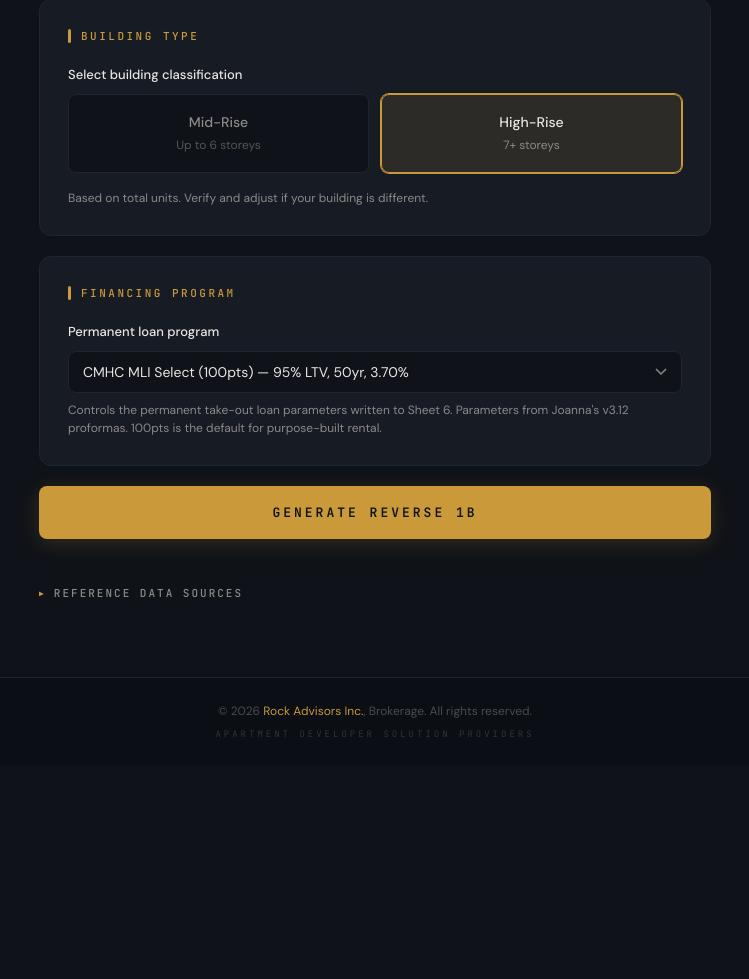
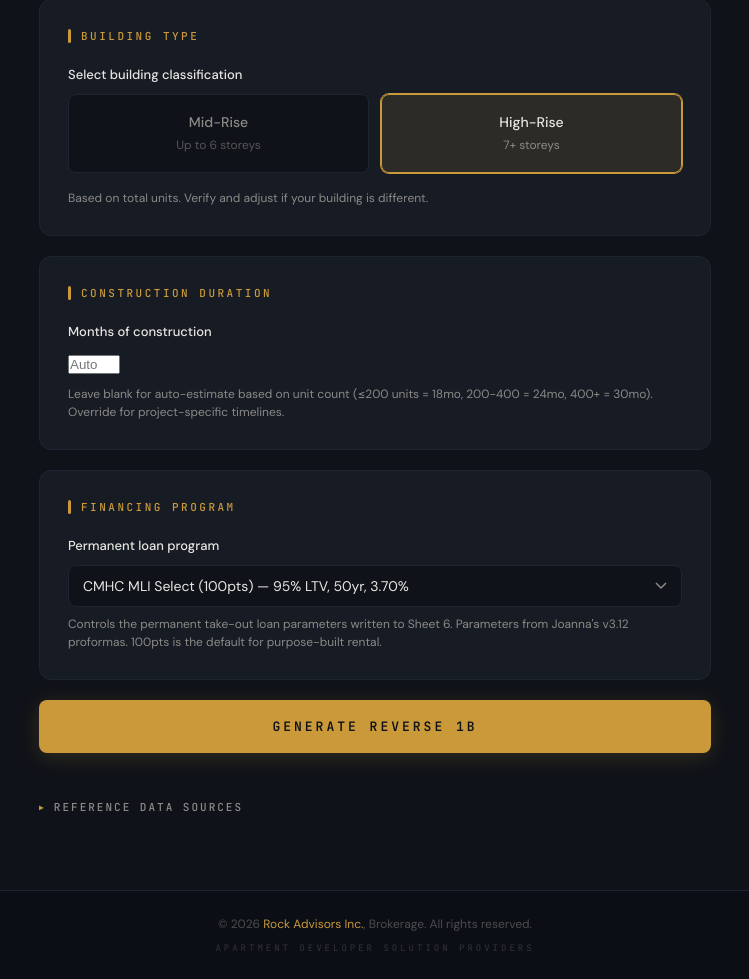
Before and after one commit to droduque/reverse-1b-tool, a Flask app: page / in a window 1280 px wide. Shown: the part 1109-2088 px from the top of the page, without its empty margins (265-1014 px from the left). Before the commit the page ends 1846 px from the top, so only its background shows below. Run offline with Flask 3, Linux system fonts and the light colour scheme; data that the repository does not hold is empty; some web fonts are replaced.

Commit message:
Fix utilities rounding, add construction duration auto-sizing and override
- Utilities: keep 2 decimal places in PSF back-calculation (was rounding to
  integer, causing ~$45/unit discrepancy on 490 St Clair)
- Construction duration: auto-suggest from unit count (≤200=18mo, 200-400=24mo,
  400+=30mo) with manual override field in upload form
- Add Noor's feedback files (Word review + generated outputs for reference)

Fixes from Noor's first round of testing on 2026-04-01.

Co-Authored-By: Claude Opus 4.6 (1M context) <noreply@anthropic.com>

```diff
--- a/app.py
+++ b/app.py
@@ -199,6 +199,15 @@ def generate():
         except ValueError:
             pass
 
+    # Get construction duration override (blank = auto from unit count)
+    construction_months = None
+    constr_str = request.form.get('construction_months', '').strip()
+    if constr_str != '':
+        try:
+            construction_months = int(constr_str)
+        except ValueError:
+            pass
+
     # Save uploaded file to temp location
     with tempfile.NamedTemporaryFile(suffix=ext, delete=False) as tmp:
         file.save(tmp.name)
@@ -233,7 +242,7 @@ def generate():
         if 'assessed_value' in tax_overrides:
             data['assessed_value'] = tax_overrides['assessed_value']
 
-        log = populate_template(data, output_path, municipality=municipality, building_type=building_type, financing_program=financing_program)
+        log = populate_template(data, output_path, municipality=municipality, building_type=building_type, financing_program=financing_program, construction_months=construction_months)
 
         # Also export the project JSON for the presentation tool
         json_filename = f"Reverse_1B_{project_name}_{today}.json"
--- a/populate_reverse_1b.py
+++ b/populate_reverse_1b.py
@@ -717,7 +717,7 @@ def consolidate_unit_mix(unit_types):
 # TEMPLATE WRITER — copies template and writes data to 3 sheets
 # ---------------------------------------------------------------------------
 
-def populate_template(data, output_path, municipality=None, building_type='high-rise', financing_program=None):
+def populate_template(data, output_path, municipality=None, building_type='high-rise', financing_program=None, construction_months=None):
     """
     Copy the Reverse 1B template and write parsed 1A data into it.
     Uses the ZIP/XML writer to preserve all drawings, images, and formatting.
@@ -725,6 +725,7 @@ def populate_template(data, output_path, municipality=None, building_type='high-
 
     municipality: dict from load_dc_rates() with 'name' and 'rates' keys, or None
     building_type: 'mid-rise' or 'high-rise' — affects Altus cost guide row reference
+    construction_months: override for construction duration (default: auto from unit count)
     """
     from xml_writer import write_cell, save_workbook
 
@@ -869,7 +870,7 @@ def populate_template(data, output_path, municipality=None, building_type='high-
     if utilities_per_unit:
         common_area = gfa - data['total_rentable_sf']
         if common_area > 0:
-            utilities_psf = round(utilities_per_unit * data['total_units'] / common_area)
+            utilities_psf = round(utilities_per_unit * data['total_units'] / common_area, 2)
         else:
             utilities_psf = DEFAULT_UTILITIES_PSF
         queue_write(sheet1_writes, 'E80', utilities_psf,
@@ -1035,7 +1036,21 @@ def populate_template(data, output_path, municipality=None, building_type='high-
 
     queue_write(sheet5_writes, 'E12', 0, "Land purchase duration (months)")
     queue_write(sheet5_writes, 'E13', 12, "Pre-development duration (months)")
-    queue_write(sheet5_writes, 'E14', 18, "Construction duration (months)")
+
+    # Construction duration: use override if provided, else auto-suggest from unit count
+    # Rule of thumb: <200 units = 18mo, 200-400 = 24mo, 400+ = 30mo
+    auto_construction = construction_months is None
+    if auto_construction:
+        total = data['total_units']
+        if total <= 200:
+            construction_months = 18
+        elif total <= 400:
+            construction_months = 24
+        else:
+            construction_months = 30
+    queue_write(sheet5_writes, 'E14', construction_months,
+                f"Construction duration ({construction_months}mo — {'auto from ' + str(data['total_units']) + ' units' if auto_construction else 'user override'})")
+
     queue_write(sheet5_writes, 'E16', 0, "Stabilized duration (months)")
     queue_write(sheet5_writes, 'F15', -3, "Lease-up offset (months)")
     queue_write(sheet5_writes, 'E37', 0.08, "Profit percentage (8%)")
--- a/templates/index.html
+++ b/templates/index.html
@@ -777,6 +777,16 @@ select option {
       </div>
     </div>
 
+    <!-- Construction Duration -->
+    <div class="card">
+      <div class="card-title">Construction Duration</div>
+      <div class="form-group">
+        <label for="construction_months">Months of construction</label>
+        <input type="number" name="construction_months" id="constructionMonths" placeholder="Auto" min="6" max="60" step="1">
+        <div class="hint" id="constructionHint">Leave blank for auto-estimate based on unit count (&le;200 units = 18mo, 200-400 = 24mo, 400+ = 30mo). Override for project-specific timelines.</div>
+      </div>
+    </div>
+
     <!-- Financing Program -->
     <div class="card">
       <div class="card-title">Financing Program</div>
@@ -943,6 +953,15 @@ function previewFile(file) {
         taxHint.textContent = 'No property tax data found in 1A. Enter values manually if known.';
       }
 
+      // Auto-suggest construction duration based on unit count
+      var constrInput = document.getElementById('constructionMonths');
+      var constrHint = document.getElementById('constructionHint');
+      if (data.total_units) {
+        var suggested = data.total_units <= 200 ? 18 : (data.total_units <= 400 ? 24 : 30);
+        constrInput.placeholder = suggested + 'mo (auto)';
+        constrHint.textContent = data.total_units + ' units \u2192 ' + suggested + ' months suggested. Override if your project timeline differs.';
+      }
+
       // Show preview card with auto-detected info
       document.getElementById('previewAddress').textContent = data.address || '--';
       document.getElementById('previewUnits').textContent = data.total_units || '--';
```
Also changed, not shown: 7 other files.
